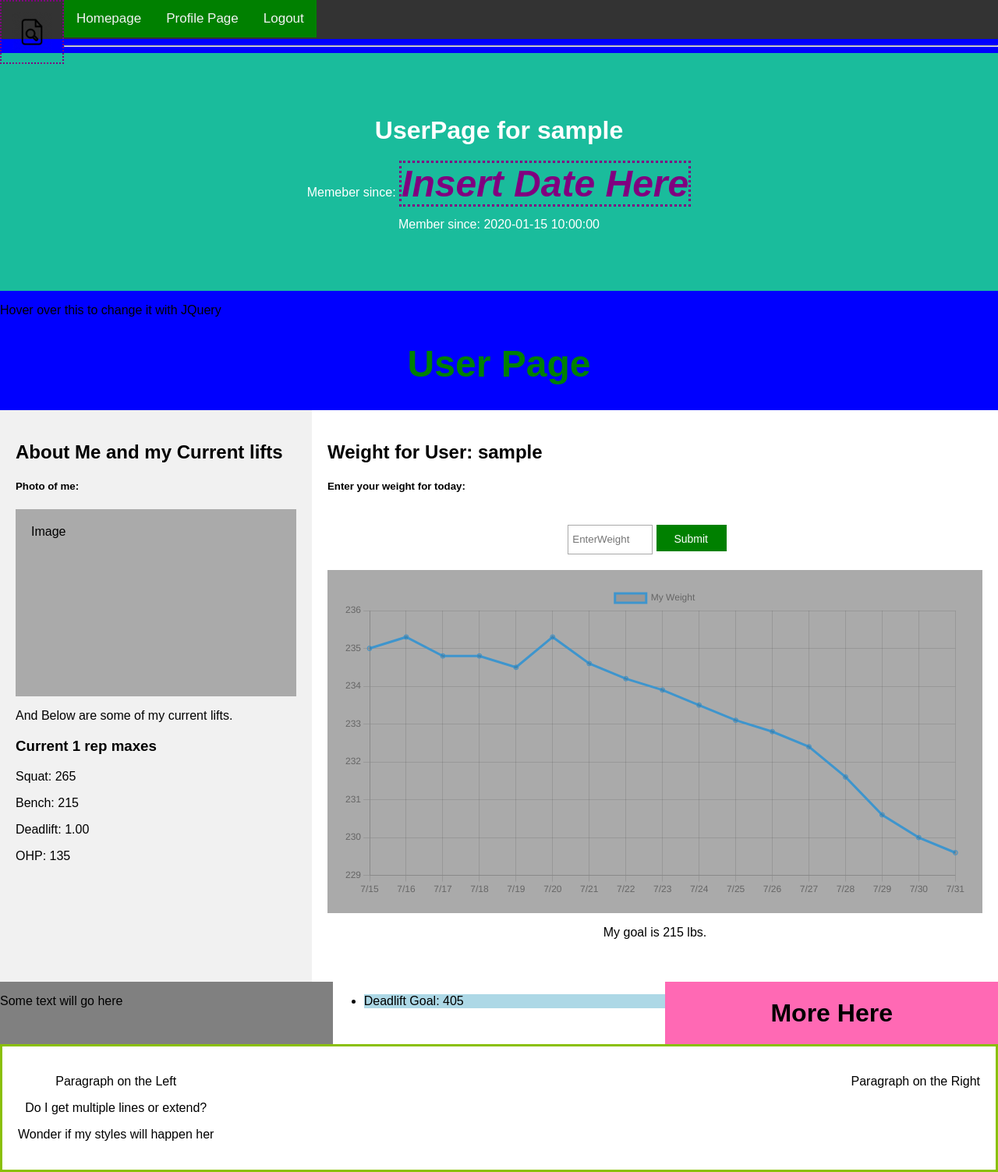
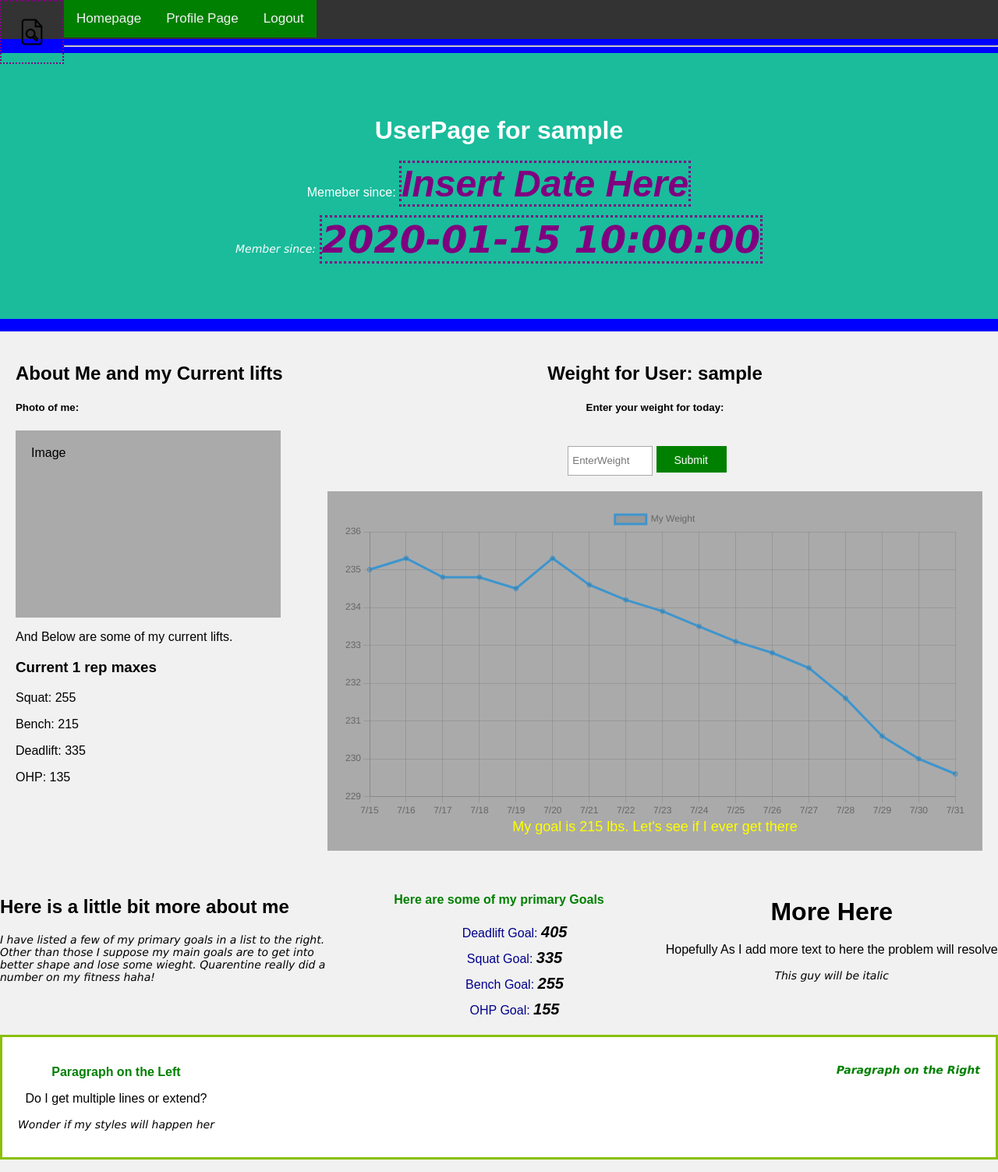
Before and after one commit to Oconnor617/LockerRoom, a Flask app: a page that uses application/templates/user.html in a window 1280 px wide. Shown: the whole page at 78% size. Run offline with Flask 2, Linux system fonts and the light colour scheme; a user stored in the database is signed in; tables that the repository leaves empty hold one stand-in row (values such as "Sample post"); some libraries are stand-ins or nearby versions.

Commit message:
Styling updates

```diff
--- a/application/templates/user.html
+++ b/application/templates/user.html
@@ -13,11 +13,11 @@
     integrity="sha512-asxKqQghC1oBShyhiBwA+YgotaSYKxGP1rcSYTDrB0U6DxwlJjU59B67U8+5/++uFjcuVM8Hh5cokLjZlhm3Vg==" crossorigin="anonymous" referrerpolicy="no-referrer"></script>
     <script>
         $(document).ready(function(){
-        //Select the P element on hover and do CSS to it
-            $("#myP").hover(function(){//get myP
-                $(this).css("background-color", "yellow");//When you first start to hover change to yellow
+        //Select the UN element on hover and do CSS to it
+            $("#myUN").hover(function(){//get Username
+                $(this).css("color", "Green");//When you first start to hover change to yellow
                 }, function(){
-                $(this).css("background-color", "purple"); //change it back once you leave
+                $(this).css("color", "white"); //change it back once you leave
             });
         });// end JQuery function
     </script>
@@ -47,14 +47,17 @@
     /* Main column which will hold a chart of user weight and form for updating*/
     .weight {
       flex: 70%;
-      background-color: white;
+      background-color: #f1f1f1;
       padding: 20px;
+      align-items: center;
+      text-align: center;
     }
 
     .chart{
       padding: 20px;
       background-color: #aaa;
-      max-width: 1000px;
+      max-width: 800px;
+      margin: auto;
     }
 
     input{
@@ -84,6 +87,8 @@
       background-color: #aaa;
       /*width: 100%;*/
       padding: 20px;
+      max-width: 300px;
+      min-width: 150px;
     }
 
 
@@ -99,52 +104,81 @@
       font-size: 0.5in;
     }
 
+    canvas + span{/*An adjacency selector for the bottom of my chart */
+      color: yellow;
+      font-size:large;
+    }
+
     p b{
       color: purple;
       font-size: 0.5in;
       font-style: italic;
       border: purple dotted;
     }
-    p a{ /* Adjacency Selector for the link to resend Auth email */
-      color: blue;
-      font-size: 0.25in;
-      font-style: italic;
-      border: blue dotted;
-    }
 
     #goals{ /*I am going to style my bottom div via ID Selector rather than class */
-      background-color: green;
+      background-color: #f1f1f1;
       height: auto;
       width: 100%;
       display: flex;
-      justify-content:space-between; /*Make the divs sapced around*/
+      justify-content:space-between; /*Make the divs spaced around*/
     }
 
     .left{
       flex:25%;
       float: left;
-      background-color:gray;
     }
 
     .center{
       flex:25%;
-      background-color:white;
     }
 
     .center li{ /*Style the li in my center div*/
-      background: lightblue;
+      color: darkblue;
+      text-align: center;
+      list-style-type: none;
+      padding: 5px;
+    }
+
+    p:first-child{ /*First Child Selector. Any P that is the first child will be styled like this*/
+      font-weight: bold;
+      color: green;
+      text-align: center;
+    }
+
+    p:last-child{
+      font-style: italic;
+      font-family: 'Lucida Sans', 'Lucida Sans Regular', 'Lucida Grande', 'Lucida Sans Unicode', Geneva, Verdana, sans-serif;
+      font-size: 14px;
+    }
+
+    /*div.center p{
+      color: orange;
+    }*/
+
+    li > span{ /*Child selector for all Span inside <li>. This happens in my .center class div */
+      font-size:20px;
+      font-style: italic;
+      font-weight: bold;
+      color:black;
     }
 
     .right{
       flex:25%;
       float:right;
-      background-color: hotpink;
+      text-align:center;
     }
 
     /* Responsive layout - when the screen is less than 700px wide, make the two columns stack on top of each other instead of next to each other */
     @media screen and (max-width: 800px) {
       .row{
         flex-direction: column;
+      }
+      .info{
+        text-align: center;
+      }
+      .profile-pic{
+        margin: auto;
       }
     }
 
@@ -153,15 +187,12 @@
   </head>
 
     <div class="header">
-      <h1>UserPage for {{ user.username }}</h1>
+      <h1 id="myUN">UserPage for {{ user.username }}</h1>
       <p>Memeber since: <b>Insert Date Here</b></p>
-      <p>Member since: {{ user.registered_on }}</p>
+      <p>Member since: <b>{{ user.registered_on }}</b></p>
     </div>
 
     <p id="feedback" style= "color: red; text-align: center;"></p>
-
-    <p id="myP">Hover over this to change it with JQuery</p>
-        <h1 style="text-align: center;">User Page</h1>
 
     <!-- The flexible grid (content) -->
     <div class="row"> <!-- This row class will hold my Flex items-->
@@ -170,12 +201,16 @@
         <h5>Photo of me:</h5>
         <div class="profile-pic" style="height:200px;" id="pro_pic">Image</div>
         <p>And Below are some of my current lifts.</p>
+
         <h3>Current 1 rep maxes</h3>
-        <p>Squat: 265</p>
-        <p>Bench: 215</p>
-        <p>Deadlift: {{user.dl1rm }}</p>
-        <p>OHP: 135</p>
-      </div>
+
+        <p>Squat: <span id="squat">255</span></p>
+        <p>Bench: <span id="bench">215</span></p>
+        <p>Deadlift: <span id="deadlift">335</span></p>
+        <p>OHP: <span id="ohp">135</span></p>
+        <br>
+
+      </div> <!--End info-->
 
       <div class="weight">
         <h2>Weight for User: {{ current_user.username }}</h2>
@@ -188,28 +223,38 @@
 
         <div class="chart">
           <canvas id="myChart"></canvas>
+          <span>My goal is 215 lbs. Let's see if I ever get there</span>
         </div>
         <script src="{{ url_for('static', filename='js/script.js') }}"></script>
-        <p style="text-align: center;">My goal is 215 lbs.</p>
         <br>
+      </div> <!-- End weight -->
 
-      </div>
     </div><!--End Flex Row -->
 
     <div id="goals">
 
          <div class="left">
-        <p>Some text will go here</p>
+            <h2>Here is a little bit more about me</h2>
+            <p>I have listed a few of my primary goals in a list to the right. Other than those
+              I suppose my main goals are to get into better shape and lose some wieght. Quarentine
+              really did a number on my fitness haha!
+            </p>
         </div>
 
         <div class="center">
+            <p>Here are some of my primary Goals<p>
           <ul>
-          <li>Deadlift Goal: 405</li>
+            <li>Deadlift Goal: <span id="dl-diff">405</span></li>
+            <li>Squat Goal: <span id="squat-goal">335</span><span id="s-diff"></span></li>
+            <li>Bench Goal: <span id="b-diff">255</span></li>
+            <li>OHP Goal: <span id="ohp-diff">155</span></li>
           </ul>
         </div>
 
         <div class="right">
           <h1 style="text-align: center;">More Here</h1>
+          <p>Hopefully As I add more text to here the problem will resolve</p>
+          <p>This guy will be italic</p>
         </div>
 
     </div><!-- end goals -->
```
Lines whose indentation alone changed are shown as unchanged.
